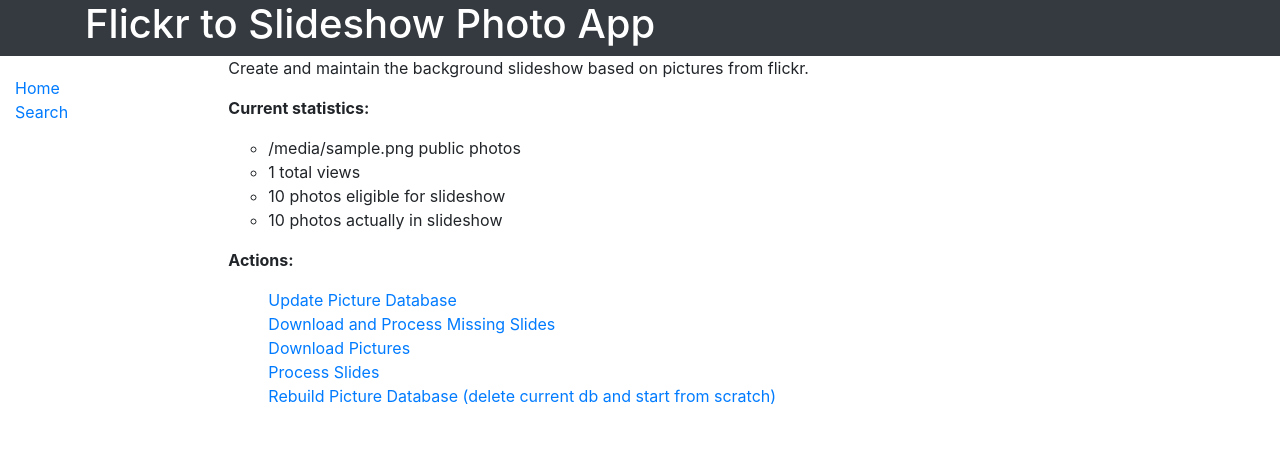
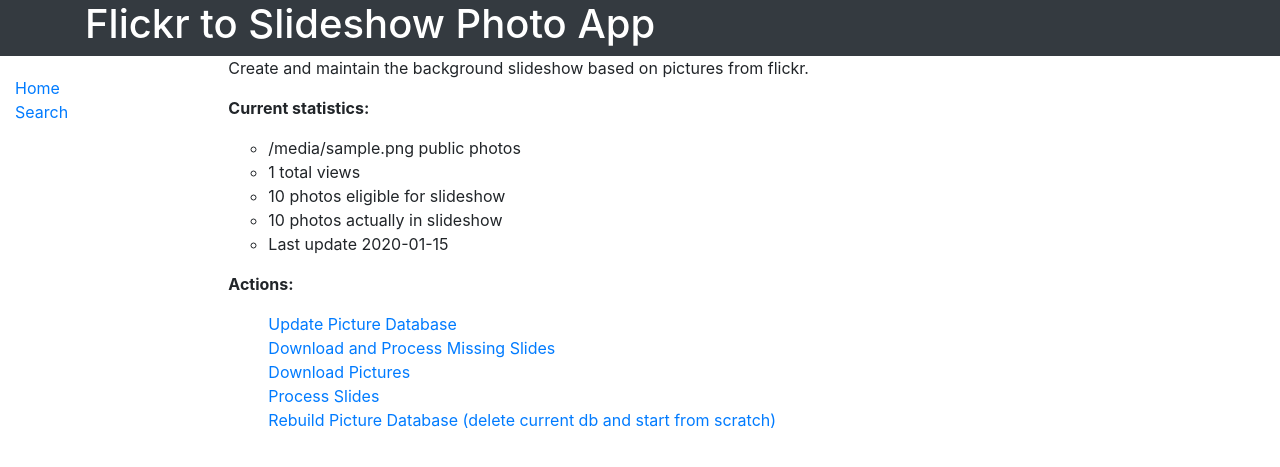
Before and after one commit to mickmcd01/pics, a Django app: template mysite/pics/templates/pics/index.html in a window 1280 px wide. Shown: the top 467 px of the page. Run offline with Django 3.2, Linux system fonts and the light colour scheme; the template is opened without the code that fills it: most values are stand-ins (such as "Sample title", 1, 10 or a date in 2020); parts of the project's set-up code (start-up, migrations or seed data) failed here and were passed over; some libraries are stand-ins or nearby versions.

Commit message:
Add date of last update to stats on homepage.

```diff
--- a/mysite/pics/templates/pics/index.html
+++ b/mysite/pics/templates/pics/index.html
@@ -7,6 +7,7 @@
         <li>{{ total_views }} total views</li>
         <li>{{ eligible }} photos eligible for slideshow</li>
         <li>{{ actual }} photos actually in slideshow</li>
+        <li>Last update {{ last_update }}</li>
     </ul>
 
     <p><strong>Actions:</strong></p>
--- a/mysite/pics/views.py
+++ b/mysite/pics/views.py
@@ -1,7 +1,7 @@
 from django.http import HttpResponse, HttpResponseRedirect
 from django.shortcuts import render
 from django.db.models import Sum
-from .models import Photo, NoWallpaper
+from .models import Photo, NoWallpaper, Statistics
 from .flickr_utils import (flickr_keys, flickr_connect, get_flickr_photo,
                            get_flickr_small)
 import flickrapi
@@ -21,10 +21,12 @@
     public_pictures = Photo.objects.count()
     eligible = Photo.slideshow_count()
     actual = len([name for name in os.listdir(DOWNLOAD_PATH) if os.path.isfile(os.path.join(DOWNLOAD_PATH, name))])
+    stats = Statistics.objects.latest('date')
     context = {'total_views': total_views,
                'public_pictures': public_pictures,
                'eligible': eligible,
-               'actual': actual}
+               'actual': actual,
+               'last_update': stats.date}
     return render(request, 'pics/index.html', context=context)
 
 def update_db(request):
```
